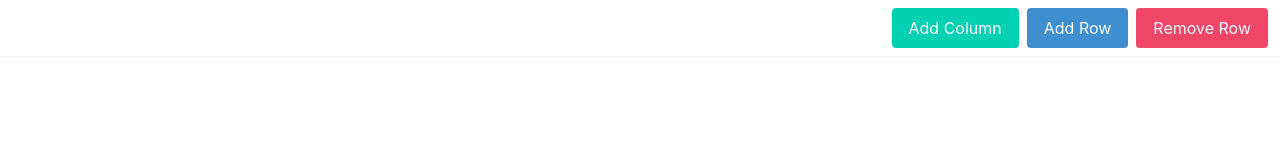
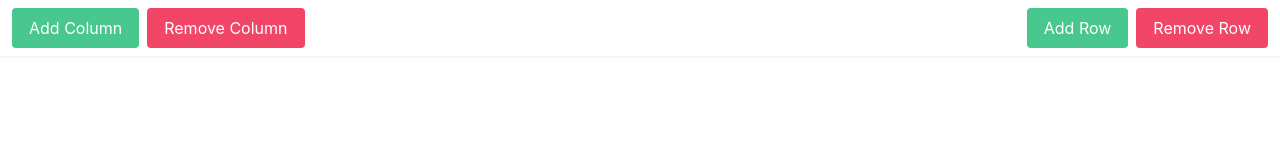
Before and after one commit to Temurbekk/Assignment-5, a plain HTML site: page index.html in a window 1280 px wide. Drawn offline with nearby package versions, Linux system fonts and the light colour scheme.

Commit message:
Implement function to remove Rows | Reformat code structure

```diff
--- a/index.html
+++ b/index.html
@@ -7,10 +7,15 @@
       rel="stylesheet"
       href="https://cdnjs.cloudflare.com/ajax/libs/bulma/0.6.2/css/bulma.min.css"
     />
-    <link rel="stylesheet" href="style.css">
+    <link rel="stylesheet" href="style.css" />
   </head>
+
   <body>
-    <nav class="navbar has-shadow" role="navigation" aria-label="main navigation">
+    <nav
+      class="navbar has-shadow"
+      role="navigation"
+      aria-label="main navigation"
+    >
       <div class="navbar-brand">
         <a
           role="button"
@@ -24,13 +29,24 @@
           <span aria-hidden="true"></span>
         </a>
       </div>
-
-        <div class="navbar-end">
-          <div class="navbar-item">
-            <div class="buttons">
-                <div class="button is-primary" onClick="addColumn()">Add Column</div>
-                <div class="button is-info" onClick="addRow()">Add Row</div>
-                <div class="button is-danger" onClick-="removeRow()">Remove Row</div>
+      <div class="navbar-start">
+        <div class="navbar-item">
+          <div class="buttons">
+            <div class="button is-success" onClick="addColumn()">
+              Add Column
+            </div>
+            <div class="button is-danger" onClick-="removeColumn()">
+              Remove Column
+            </div>
+          </div>
+        </div>
+      </div>
+      <div class="navbar-end">
+        <div class="navbar-item">
+          <div class="buttons">
+            <div class="button is-success" onClick="addRow()">Add Row</div>
+            <div class="button is-danger" onClick-="removeRow()">
+              Remove Row
             </div>
           </div>
         </div>
--- a/script.js
+++ b/script.js
@@ -7,10 +7,13 @@ const addRow = () => {
   row.classList.add("row");
   table.appendChild(row);
 
-  for (let i = 0; i < columns; i++) {
+  let index = 0;
+
+  while (index < columns) {
     const pixel = document.createElement("td");
     pixel.classList.add("pixel");
     row.appendChild(pixel);
+    index++;
   }
   //Making sure the function is being called
   console.log("Adding cell");
@@ -20,9 +23,9 @@ const addColumn = () => {
   columns++;
 
   const row = document.getElementsByClassName("row");
-  const tr = Array.from(row);
+  const tableRow = Array.from(row);
 
-  tr.forEach((cell) => {
+  tableRow.forEach((cell) => {
     const pixel = document.createElement("td");
     pixel.classList.add("pixel");
     cell.appendChild(pixel);
@@ -31,3 +34,10 @@ const addColumn = () => {
   //Making sure the function is being called
   console.log("Adding column");
 };
+
+const removeRow = () => {
+  const row = document.getElementsByClassName("row");
+  const tableRow = Array.from(row);
+  let length = tr.length - 1;
+  tableRow[length].parentNode.removeChild(tableRow[length]);
+};
```
